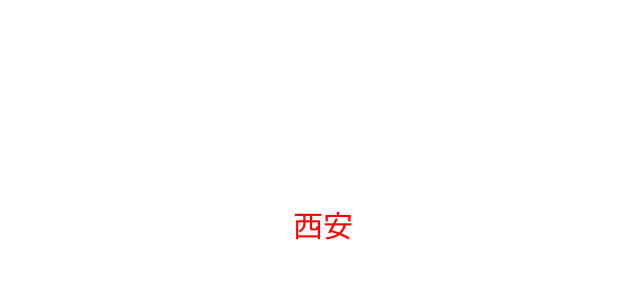
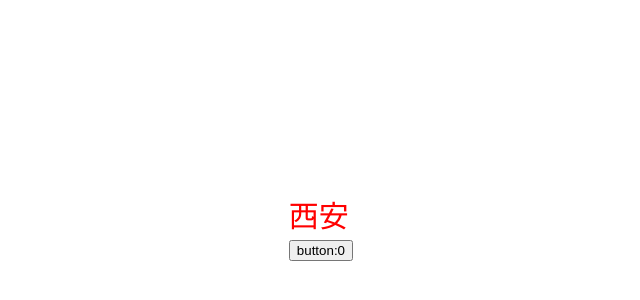
Before and after one commit to yangfeng19901210/big_event_vue, a Vue app: page / in a window 1280 px wide. Shown: the part 174-474 px from the top of the page, without its empty margins (287-927 px from the left). Built offline with nearby package versions, Linux system fonts and the light colour scheme.

Commit message:
组合式api

```diff
--- /dev/null
+++ b/src/Api.vue
@@ -0,0 +1,19 @@
+<script setup>
+    // 申明响应式数据
+    import { ref ,onMounted} from "vue";
+    const count = ref(0);
+    function increment(){
+        count.value++;
+    }
+    onMounted(()=>{
+        console.log('vue已经挂载完毕了...');
+    });
+</script>
+
+<template>
+    <!-- 写html元素 -->
+     <button @click="increment">button:{{count}}</button>
+</template>
+
+<style>
+</style>
--- a/src/App.vue
+++ b/src/App.vue
@@ -13,12 +13,15 @@
   import {ref} from 'vue';
   // 调用ref函数定义响应式数据
   const msg = ref('西安');
+  import apiVue from './Api.vue'
 </script>
 
 <template>
 <!-- html -->
 <!-- <h1>北京</h1> -->
   <h1>{{msg}}</h1>
+  <br/>
+  <apiVue/>
 </template>
 
 <style scoped>
```
